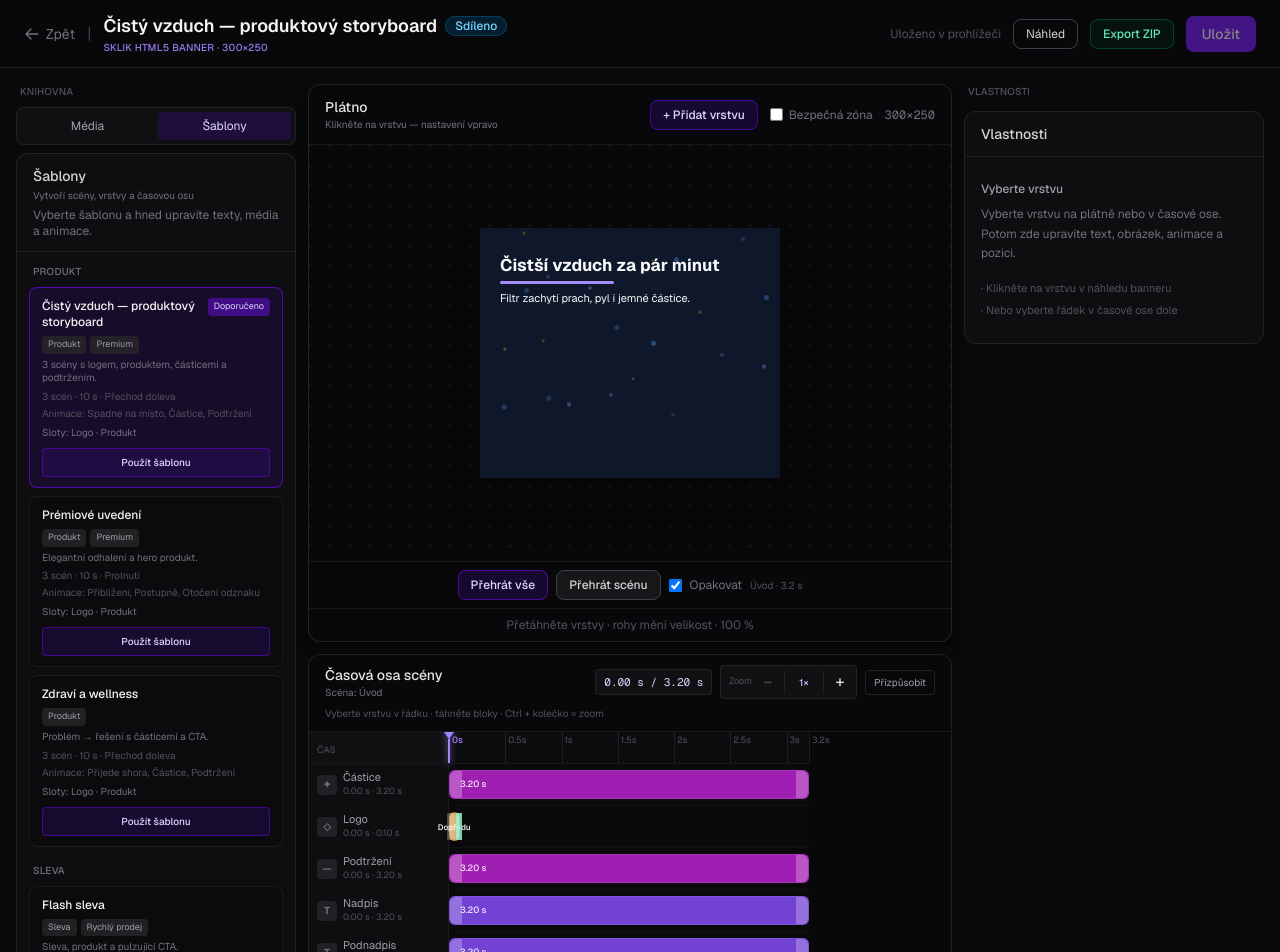
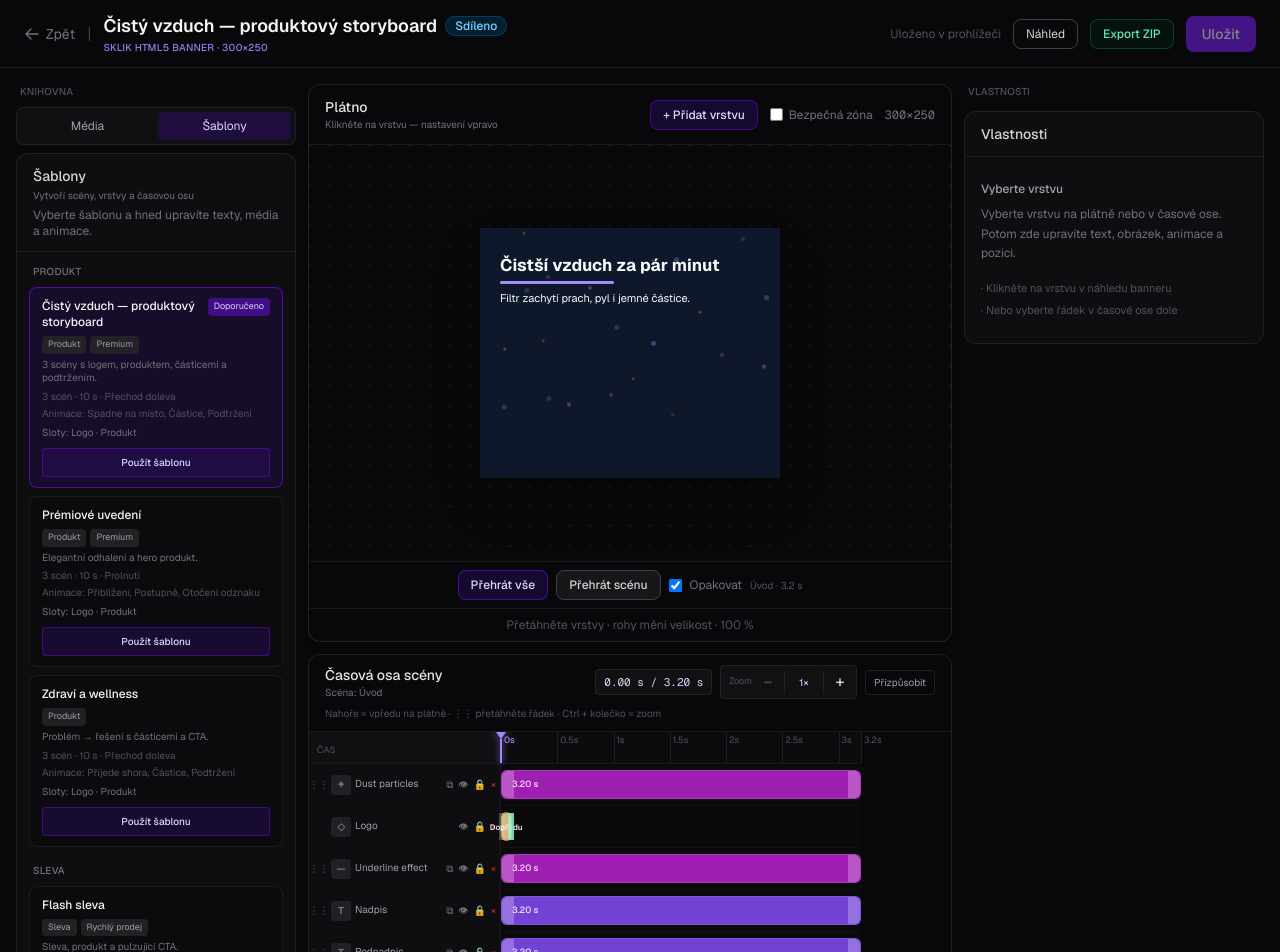
Before and after one commit to git-testovaci/sklik-html5-banner-generator, a Next.js app: page /editor/proj-001 in a window 1280 px wide. Shown: the top 952 px of the page. Built offline with nearby package versions, Linux system fonts and the light colour scheme.

Commit message:
feat: add timeline layer stack controls

```diff
--- a/src/components/editor/BannerEditor.tsx
+++ b/src/components/editor/BannerEditor.tsx
@@ -600,6 +600,7 @@ function BannerEditorInner({ initialState, projectId }: BannerEditorInnerProps)
             }}
             onDuplicateLayer={handleDuplicateLayer}
             onDeleteLayer={handleDeleteLayer}
+            onUpdate={onUpdate}
           />
           <SceneStrip
             state={state}
--- a/src/components/editor/UnifiedLayerTimeline.tsx
+++ b/src/components/editor/UnifiedLayerTimeline.tsx
@@ -9,10 +9,11 @@ import {
   getTimelineLayersForScene,
   isEditableKeyboardTarget,
   isTimelineLayerSelected,
+  isTimelineRowReorderable,
   layerBlockTooltip,
   layerTimelineBlockColor,
-  layerTimelineLabel,
   layerTimelineTypeGlyph,
+  moveLayerInSceneStack,
   selectionForBannerLayer,
   TIMELINE_LABEL_WIDTH_PX,
   TIMELINE_ROW_HEIGHT_PX,
@@ -20,16 +21,19 @@ import {
   timelineTrackWidthPx,
   type TimelineZoomLevel,
 } from "@/lib/animation/layer-timeline-utils";
+import { layerDisplayStackLabel } from "@/lib/animation/layer-instance-utils";
 import {
   getLayerById,
   getActiveScene,
+  patchBannerLayerSlice,
   resolveBannerLayerForSelection,
 } from "@/lib/animation/storyboard-utils";
 import {
   getLayerPhaseSegments,
   phaseSegmentTooltip,
 } from "@/lib/animation/layer-phase-utils";
-import type { BannerEditorState, SelectedLayer } from "@/types/editor";
+import type { BannerLayer } from "@/types/animation";
+import type { BannerEditorState, BannerEditorStateUpdater, SelectedLayer } from "@/types/editor";
 
 interface UnifiedLayerTimelineProps {
   state: BannerEditorState;
@@ -47,6 +51,7 @@ interface UnifiedLayerTimelineProps {
   onNudgeLayer?: (layerId: string, deltaMs: number) => void;
   onDuplicateLayer?: (layerId: string) => void;
   onDeleteLayer?: (layerId: string) => void;
+  onUpdate?: BannerEditorStateUpdater;
 }
 
 type DragMode = "move" | "resize-left" | "resize-right" | "phase-in" | "phase-out";
@@ -83,10 +88,12 @@ export function UnifiedLayerTimeline({
   onNudgeLayer,
   onDuplicateLayer,
   onDeleteLayer,
+  onUpdate,
 }: UnifiedLayerTimelineProps) {
   const scene = getActiveScene(state);
   const trackRef = useRef<HTMLDivElement>(null);
   const rootRef = useRef<HTMLElement>(null);
+  const rowsRef = useRef<HTMLDivElement>(null);
   const dragRef = useRef<DragState | null>(null);
   const liveRangeRef = useRef<{ layerId: string; startMs: number; durationMs: number } | null>(
     null,
@@ -107,6 +114,23 @@ export function UnifiedLayerTimeline({
   const [zoom, setZoom] = useState<TimelineZoomLevel>(1);
   const [timelineFocused, setTimelineFocused] = useState(false);
   const scrubDragRef = useRef(false);
+  const [dragStackLayerId, setDragStackLayerId] = useState<string | null>(null);
+  const [dropStackIndex, setDropStackIndex] = useState<number | null>(null);
+  const dropStackIndexRef = useRef<number | null>(null);
+
+  function patchLayer(layerId: string, patch: Partial<BannerLayer>) {
+    onUpdate?.(patchBannerLayerSlice(state, layerId, patch));
+  }
+
+  const resolveStackDropIndex = useCallback((clientY: number): number => {
+    const rows = rowsRef.current?.querySelectorAll("[data-timeline-row]");
+    if (!rows || rows.length === 0) return 0;
+    for (let i = 0; i < rows.length; i++) {
+      const rect = rows[i]!.getBoundingClientRect();
+      if (clientY < rect.top + rect.height / 2) return i;
+    }
+    return rows.length - 1;
+  }, []);
 
   const sceneDurationMs = scene?.durationMs ?? 3000;
   const trackWidthPx = timelineTrackWidthPx(zoom);
@@ -116,8 +140,35 @@ export function UnifiedLayerTimeline({
   const playheadPct =
     sceneDurationMs > 0 ? (displayPlayheadMs / sceneDurationMs) * 100 : 0;
   const selectedBannerLayer = resolveBannerLayerForSelection(state, selectedLayer);
-  const canActOnSelected =
-    selectedBannerLayer && !selectedBannerLayer.persistent && !selectedBannerLayer.locked;
+
+  useEffect(() => {
+    if (!dragStackLayerId || !scene) return;
+
+    function onMove(e: PointerEvent) {
+      const idx = resolveStackDropIndex(e.clientY);
+      dropStackIndexRef.current = idx;
+      setDropStackIndex(idx);
+    }
+
+    function onUp() {
+      const targetIdx = dropStackIndexRef.current;
+      if (dragStackLayerId != null && targetIdx != null) {
+        onUpdate?.(moveLayerInSceneStack(state, scene!.id, dragStackLayerId, targetIdx));
+      }
+      setDragStackLayerId(null);
+      setDropStackIndex(null);
+      dropStackIndexRef.current = null;
+    }
+
+    window.addEventListener("pointermove", onMove);
+    window.addEventListener("pointerup", onUp);
+    window.addEventListener("pointercancel", onUp);
+    return () => {
+      window.removeEventListener("pointermove", onMove);
+      window.removeEventListener("pointerup", onUp);
+      window.removeEventListener("pointercancel", onUp);
+    };
+  }, [dragStackLayerId, scene, state, onUpdate, resolveStackDropIndex]);
 
   const getRange = (layerId: string) => {
     if (liveRange?.layerId === layerId) {
@@ -497,28 +548,10 @@ export function UnifiedLayerTimeline({
             >
               Přizpůsobit
             </button>
-            {canActOnSelected && onDuplicateLayer ? (
-              <button
-                type="button"
-                onClick={() => onDuplicateLayer(selectedBannerLayer!.id)}
-                className="rounded border border-zinc-700 px-2 py-1 text-[10px] text-zinc-400 hover:bg-zinc-800/60"
-              >
-                Duplikovat
-              </button>
-            ) : null}
-            {selectedBannerLayer && onDeleteLayer ? (
-              <button
-                type="button"
-                onClick={() => onDeleteLayer(selectedBannerLayer.id)}
-                className="rounded border border-red-900/40 px-2 py-1 text-[10px] text-red-400 hover:bg-red-950/30"
-              >
-                Smazat
-              </button>
-            ) : null}
           </div>
         </div>
         <p className="mt-1.5 text-[10px] text-zinc-600">
-          Vyberte vrstvu v řádku · táhněte bloky · Ctrl + kolečko = zoom
+          Nahoře = vpředu na plátně · ⋮⋮ přetáhněte řádek · Ctrl + kolečko = zoom
         </p>
       </div>
 
@@ -576,7 +609,8 @@ export function UnifiedLayerTimeline({
               </p>
             </div>
           ) : (
-            layers.map((layer) => {
+            <div ref={rowsRef}>
+            {layers.map((layer, index) => {
               const range = getRange(layer.id);
               const leftPct =
                 sceneDurationMs > 0 ? (range.startMs / sceneDurationMs) * 100 : 0;
@@ -590,26 +624,58 @@ export function UnifiedLayerTimeline({
               const outPct = blockDur > 0 ? (segments.outDurationMs / blockDur) * 100 : 0;
               const midPct = Math.max(0, 100 - inPct - outPct);
               const blockTitle = layerBlockTooltip(layer, range);
-              const showRowTiming = trackWidthPx >= 280;
+              const rowLabel = layerDisplayStackLabel(layer, state);
+              const canReorder = isTimelineRowReorderable(layer);
+              const isStackDragging = dragStackLayerId === layer.id;
+              const isDropTarget =
+                dropStackIndex === index &&
+                dragStackLayerId != null &&
+                dragStackLayerId !== layer.id;
 
               return (
                 <div
                   key={layer.id}
+                  data-timeline-row
                   className={`flex border-b border-zinc-800/30 ${
                     selected ? "bg-violet-950/30 ring-1 ring-inset ring-violet-700/40" : ""
-                  } ${!layer.visible ? "opacity-40" : ""}`}
+                  } ${!layer.visible ? "opacity-45" : ""} ${
+                    isDropTarget ? "ring-1 ring-inset ring-violet-500/70" : ""
+                  } ${isStackDragging ? "opacity-50" : ""}`}
                   style={{ height: TIMELINE_ROW_HEIGHT_PX }}
                 >
+                  <div
+                    className={`flex shrink-0 items-stretch border-r border-zinc-800/50 ${
+                      selected ? "bg-violet-950/40" : "bg-zinc-900/40"
+                    }`}
+                    style={{ width: TIMELINE_LABEL_WIDTH_PX }}
+                  >
+                    {canReorder ? (
+                      <button
+                        type="button"
+                        className="flex w-5 shrink-0 cursor-grab items-center justify-center text-[10px] text-zinc-600 hover:text-zinc-400 active:cursor-grabbing"
+                        title="Přetáhnout pořadí vrstev"
+                        aria-label="Přetáhnout pořadí vrstev"
+                        onPointerDown={(e) => {
+                          e.preventDefault();
+                          e.stopPropagation();
+                          setDragStackLayerId(layer.id);
+                          setDropStackIndex(index);
+                          dropStackIndexRef.current = index;
+                          onSelectLayer(selectionForBannerLayer(layer));
+                        }}
+                      >
+                        ⋮⋮
+                      </button>
+                    ) : (
+                      <span className="w-5 shrink-0" aria-hidden />
+                    )}
                     <button
                       type="button"
                       onClick={() => onSelectLayer(selectionForBannerLayer(layer))}
-                    className={`flex shrink-0 items-center gap-1.5 border-r border-zinc-800/50 px-2 text-left ${
-                      selected
-                        ? "bg-violet-950/40 text-violet-200"
-                        : "bg-zinc-900/40 text-zinc-400 hover:bg-zinc-800/40"
-                    } ${layer.locked ? "opacity-80" : ""}`}
-                    style={{ width: TIMELINE_LABEL_WIDTH_PX }}
-                    title={layerTimelineLabel(layer)}
+                      className={`flex min-w-0 flex-1 items-center gap-1 px-0.5 text-left ${
+                        selected ? "text-violet-200" : "text-zinc-400 hover:text-zinc-300"
+                      }`}
+                      title={blockTitle}
                     >
                       <span
                         className={`flex h-5 w-5 shrink-0 items-center justify-center rounded text-[10px] font-bold ${
@@ -618,20 +684,71 @@ export function UnifiedLayerTimeline({
                       >
                         {layerTimelineTypeGlyph(layer)}
                       </span>
-                    <span className="min-w-0 flex-1">
-                      <span className="block truncate text-[11px] leading-tight">
+                      <span className="min-w-0 flex-1 truncate text-[10px] leading-tight">
                         {layer.locked ? "🔒 " : ""}
                         {!layer.visible ? "👁‍🗨 " : ""}
-                        {layerTimelineLabel(layer)}
-                      </span>
-                      {showRowTiming ? (
-                        <span className="block truncate text-[9px] text-zinc-600">
-                          {formatTimelineSeconds(range.startMs)} ·{" "}
-                          {formatTimelineSeconds(range.durationMs)}
-                        </span>
-                      ) : null}
+                        {rowLabel}
                       </span>
                     </button>
+                    <div className="flex shrink-0 items-center gap-px pr-0.5">
+                      {onDuplicateLayer && !layer.persistent ? (
+                        <button
+                          type="button"
+                          title="Duplikovat vrstvu"
+                          aria-label="Duplikovat vrstvu"
+                          onClick={(e) => {
+                            e.stopPropagation();
+                            onDuplicateLayer(layer.id);
+                          }}
+                          className="rounded px-0.5 py-0.5 text-[10px] text-zinc-500 hover:bg-zinc-800 hover:text-zinc-300"
+                        >
+                          ⧉
+                        </button>
+                      ) : null}
+                      {onUpdate ? (
+                        <button
+                          type="button"
+                          title={layer.visible ? "Skrýt vrstvu" : "Zobrazit vrstvu"}
+                          aria-label={layer.visible ? "Skrýt vrstvu" : "Zobrazit vrstvu"}
+                          onClick={(e) => {
+                            e.stopPropagation();
+                            patchLayer(layer.id, { visible: !layer.visible });
+                          }}
+                          className="rounded px-0.5 py-0.5 text-[10px] text-zinc-500 hover:bg-zinc-800 hover:text-zinc-300"
+                        >
+                          {layer.visible ? "👁" : "👁‍🗨"}
+                        </button>
+                      ) : null}
+                      {onUpdate ? (
+                        <button
+                          type="button"
+                          title={layer.locked ? "Odemknout vrstvu" : "Zamknout vrstvu"}
+                          aria-label={layer.locked ? "Odemknout vrstvu" : "Zamknout vrstvu"}
+                          onClick={(e) => {
+                            e.stopPropagation();
+                            patchLayer(layer.id, { locked: !layer.locked });
+                          }}
+                          className="rounded px-0.5 py-0.5 text-[10px] text-zinc-500 hover:bg-zinc-800 hover:text-zinc-300"
+                        >
+                          {layer.locked ? "🔓" : "🔒"}
+                        </button>
+                      ) : null}
+                      {onDeleteLayer ? (
+                        <button
+                          type="button"
+                          title="Smazat vrstvu"
+                          aria-label="Smazat vrstvu"
+                          onClick={(e) => {
+                            e.stopPropagation();
+                            onDeleteLayer(layer.id);
+                          }}
+                          className="rounded px-0.5 py-0.5 text-[10px] text-red-500/80 hover:bg-red-950/40 hover:text-red-400"
+                        >
+                          ×
+                        </button>
+                      ) : null}
+                    </div>
+                  </div>
 
                   {renderTrackArea(
                     <div
@@ -652,6 +769,7 @@ export function UnifiedLayerTimeline({
                       onPointerDown={(e) => {
                         if (layer.locked) {
                           e.stopPropagation();
+                          onSelectLayer(selectionForBannerLayer(layer));
                           return;
                         }
                         startBlockDrag(e, layer.id, "move");
@@ -744,6 +862,8 @@ export function UnifiedLayerTimeline({
                 </div>
               );
             })
+            }
+            </div>
           )}
         </div>
       </div>
--- a/src/lib/animation/layer-timeline-utils.ts
+++ b/src/lib/animation/layer-timeline-utils.ts
@@ -267,7 +267,7 @@ export const TIMELINE_ZOOM_LEVELS = [1, 1.5, 2, 3] as const;
 export type TimelineZoomLevel = (typeof TIMELINE_ZOOM_LEVELS)[number];
 
 export const TIMELINE_TRACK_BASE_WIDTH_PX = 360;
-export const TIMELINE_LABEL_WIDTH_PX = 140;
+export const TIMELINE_LABEL_WIDTH_PX = 192;
 export const TIMELINE_ROW_HEIGHT_PX = 42;
 export const TIMELINE_RULER_HEIGHT_PX = 32;
 
@@ -377,6 +377,11 @@ function isReorderableLayer(layer: BannerLayer): boolean {
   return REORDERABLE_LAYER_TYPES.has(layer.type);
 }
 
+/** Timeline row can be drag-reordered in the layer stack (front-first list). */
+export function isTimelineRowReorderable(layer: BannerLayer): boolean {
+  return isReorderableLayer(layer) && !layer.persistent && !layer.locked;
+}
+
 export function frontZIndexForScene(state: BannerEditorState, sceneId: string): number {
   const layers = getLayersForScene(state, sceneId);
   if (layers.length === 0) return 30;
```
Lines whose indentation alone changed are shown as unchanged.
